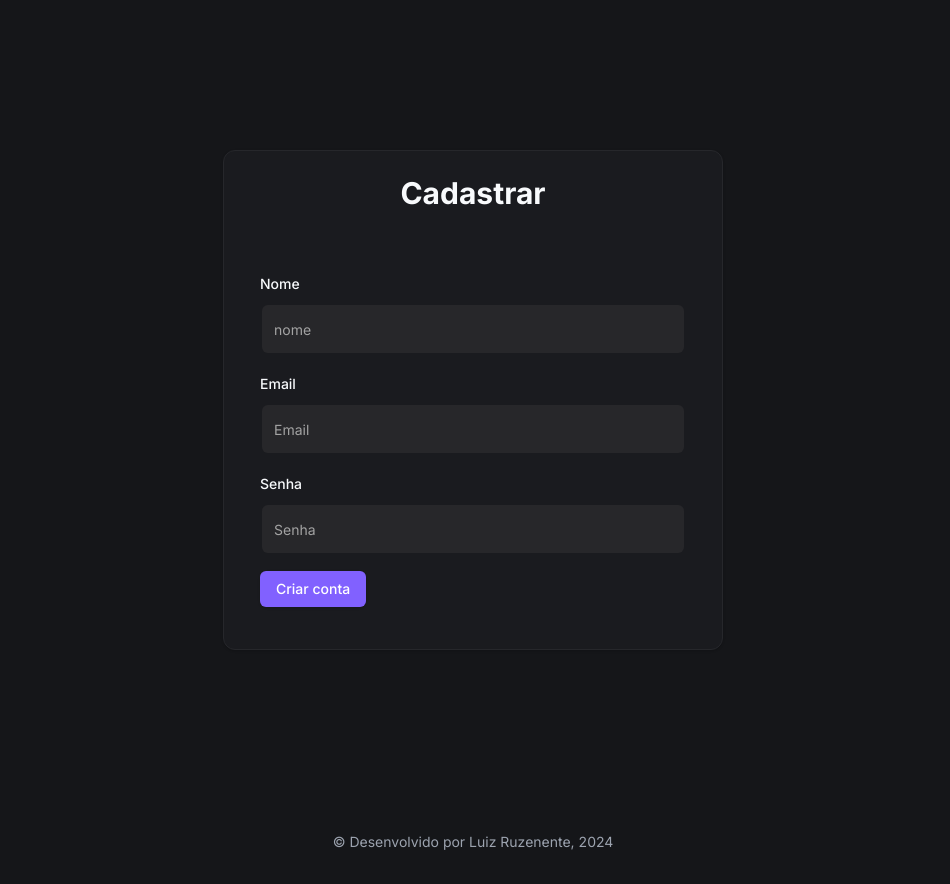
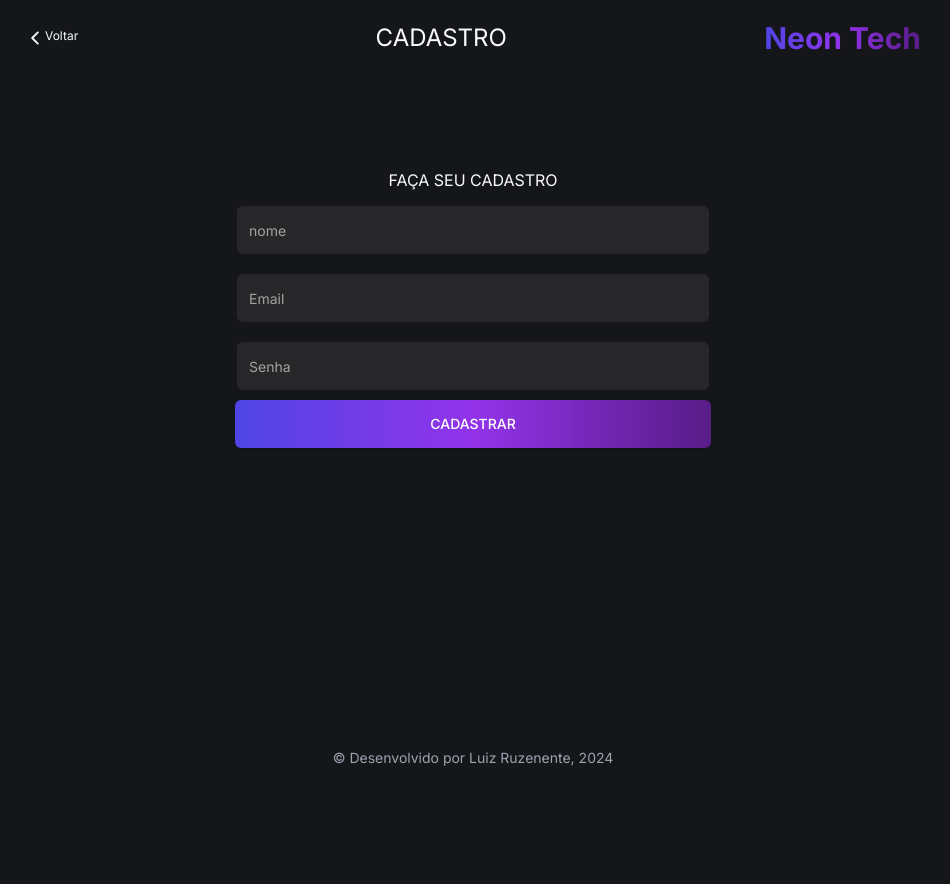
Before and after one commit to juniorruz/E-Commerce, a Next.js app: page /auth/signup in a window 1280 px wide. Shown: the whole page, without its empty margins (167-1117 px from the left). After the commit the page ends 800 px from the top, so only its background shows below. Built offline with nearby package versions, Linux system fonts and the light colour scheme; no server answers.

Commit message:
feat: integrado a api de singUp

```diff
--- a/app/auth/login/page.tsx
+++ b/app/auth/login/page.tsx
@@ -120,7 +120,7 @@ const LoginPage = () => {
                         )}
                       />
                     </div>
-                    <div className="flex items-center justify-between pt-4">
+                    <div className="flex items-center justify-between pt-2">
                       <Button
                         className="h-12 w-full bg-gradient-to-r from-indigo-600 via-purple-600 to-purple-900 uppercase hover:opacity-90"
                         type="submit"
--- a/app/auth/signup/page.tsx
+++ b/app/auth/signup/page.tsx
@@ -1,18 +1,23 @@
 "use client"
 
 import { Button } from "@/app/_components/ui/button"
-import { Card, CardContent, CardHeader } from "@/app/_components/ui/card"
+
 import {
   Form,
   FormControl,
   FormField,
   FormItem,
-  FormLabel,
 } from "@/app/_components/ui/form"
 import { Input } from "@/app/_components/ui/input"
 import { postNewUser } from "@/services/api"
+
 import { zodResolver } from "@hookform/resolvers/zod"
+
+import Link from "next/link"
+import { redirect } from "next/navigation"
+import { useState } from "react"
 import { useForm } from "react-hook-form"
+import { IoChevronBack } from "react-icons/io5"
 import { z } from "zod"
 
 const formSchema = z.object({
@@ -28,6 +33,8 @@ const formSchema = z.object({
 })
 
 const SignUpPage = () => {
+  const [error, setError] = useState<string>("")
+
   const form = useForm<z.infer<typeof formSchema>>({
     resolver: zodResolver(formSchema),
     defaultValues: {
@@ -38,18 +45,47 @@ const SignUpPage = () => {
   })
 
   const onSubmit = async (data: z.infer<typeof formSchema>) => {
+    console.log("dados enviados", data)
     const response = await postNewUser(data)
-    console.log(response.data)
+    if (!response.success) {
+      console.log("Resposta da API", response)
+      setError(
+        response.message ||
+          "Usuário já cadastrado. Tente novamente com outro email.",
+      )
+    } else {
+      redirect("/auth/login")
+    }
   }
   return (
-    <div className="flex h-screen items-center justify-center">
-      <Card className="h-[460px] w-[380px] sm:h-[500px] sm:w-[500px]">
-        <CardHeader className="items-center justify-center">
-          <CardContent>
-            <h1 className="text-3xl font-bold">Cadastrar</h1>
-          </CardContent>
-        </CardHeader>
-        <CardContent>
+    <>
+      <header className="flex items-center justify-between p-4 pt-[2px] sm:pt-5 xl:px-48">
+        <div className="flex items-center">
+          <button>
+            <Link className="flex" href="/auth/login">
+              <IoChevronBack className="md:text-xl" />
+              <span className="text-xs">Voltar</span>
+            </Link>
+          </button>
+        </div>
+
+        <div className="flex-1 text-center">
+          <h1 className="pl-10 text-sm uppercase sm:text-2xl">Cadastro</h1>
+        </div>
+
+        <div className="text-right">
+          <h3 className="bg-gradient-to-r from-indigo-600 via-purple-600 to-purple-900 bg-clip-text text-xl font-bold text-transparent sm:text-3xl">
+            Neon Tech
+          </h3>
+        </div>
+      </header>
+      <div className="flex h-full flex-col items-center justify-center">
+        <div>
+          <h1 className="uppercase">Faça seu cadastro</h1>
+        </div>
+        {error && <span className="text-red-500">{error}</span>}
+        <div className="w-full sm:h-[500px] sm:w-[500px]">
+          <div>
             <Form {...form}>
               <div className="grid w-full items-center p-3">
                 <form onSubmit={form.handleSubmit(onSubmit)}>
@@ -59,7 +95,6 @@ const SignUpPage = () => {
                       control={form.control}
                       render={({ field }) => (
                         <FormItem>
-                        <FormLabel>Nome</FormLabel>
                           <FormControl>
                             <Input {...field} type="name" placeholder="nome" />
                           </FormControl>
@@ -73,9 +108,12 @@ const SignUpPage = () => {
                       control={form.control}
                       render={({ field }) => (
                         <FormItem>
-                        <FormLabel>Email</FormLabel>
                           <FormControl>
-                          <Input {...field} type="email" placeholder="Email" />
+                            <Input
+                              {...field}
+                              type="email"
+                              placeholder="Email"
+                            />
                           </FormControl>
                         </FormItem>
                       )}
@@ -87,7 +125,6 @@ const SignUpPage = () => {
                       control={form.control}
                       render={({ field }) => (
                         <FormItem>
-                        <FormLabel>Senha</FormLabel>
                           <FormControl>
                             <Input
                               {...field}
@@ -99,15 +136,21 @@ const SignUpPage = () => {
                       )}
                     />
                   </div>
-                <div className="pt-4">
-                  <Button type="submit">Criar conta</Button>
+                  <div className="pt-2">
+                    <Button
+                      className="h-12 w-full bg-gradient-to-r from-indigo-600 via-purple-600 to-purple-900 uppercase hover:opacity-90"
+                      type="submit"
+                    >
+                      Cadastrar
+                    </Button>
                   </div>
                 </form>
               </div>
             </Form>
-        </CardContent>
-      </Card>
           </div>
+        </div>
+      </div>
+    </>
   )
 }
 
--- /dev/null
+++ b/app/interfaces/apiResponse.ts
@@ -0,0 +1,6 @@
+interface ApiResponse {
+  success: boolean
+  message?: string
+}
+
+export default ApiResponse
--- a/services/api.ts
+++ b/services/api.ts
@@ -1,3 +1,5 @@
+/* eslint-disable @typescript-eslint/no-unused-vars */
+import ApiResponse from "@/app/interfaces/apiResponse"
 import { ProductData } from "@/app/interfaces/productData"
 import axios from "axios"
 
@@ -5,6 +7,19 @@ const api = axios.create({
   baseURL: process.env.NEXT_PUBLIC_API_BASE_URL,
 })
 
+export const postNewUser = async (data: {
+  name: string
+  email: string
+  password: string
+}): Promise<ApiResponse> => {
+  try {
+    const response = await api.post("/auth/signup", data)
+    return response.data
+  } catch (error) {
+    return { success: false, message: "Erro ao cadastrar" }
+  }
+}
+
 export const getNotebooks = () => api.get<ProductData[]>("/products")
 
 export default api
```
Lines whose indentation alone changed are shown as unchanged.
